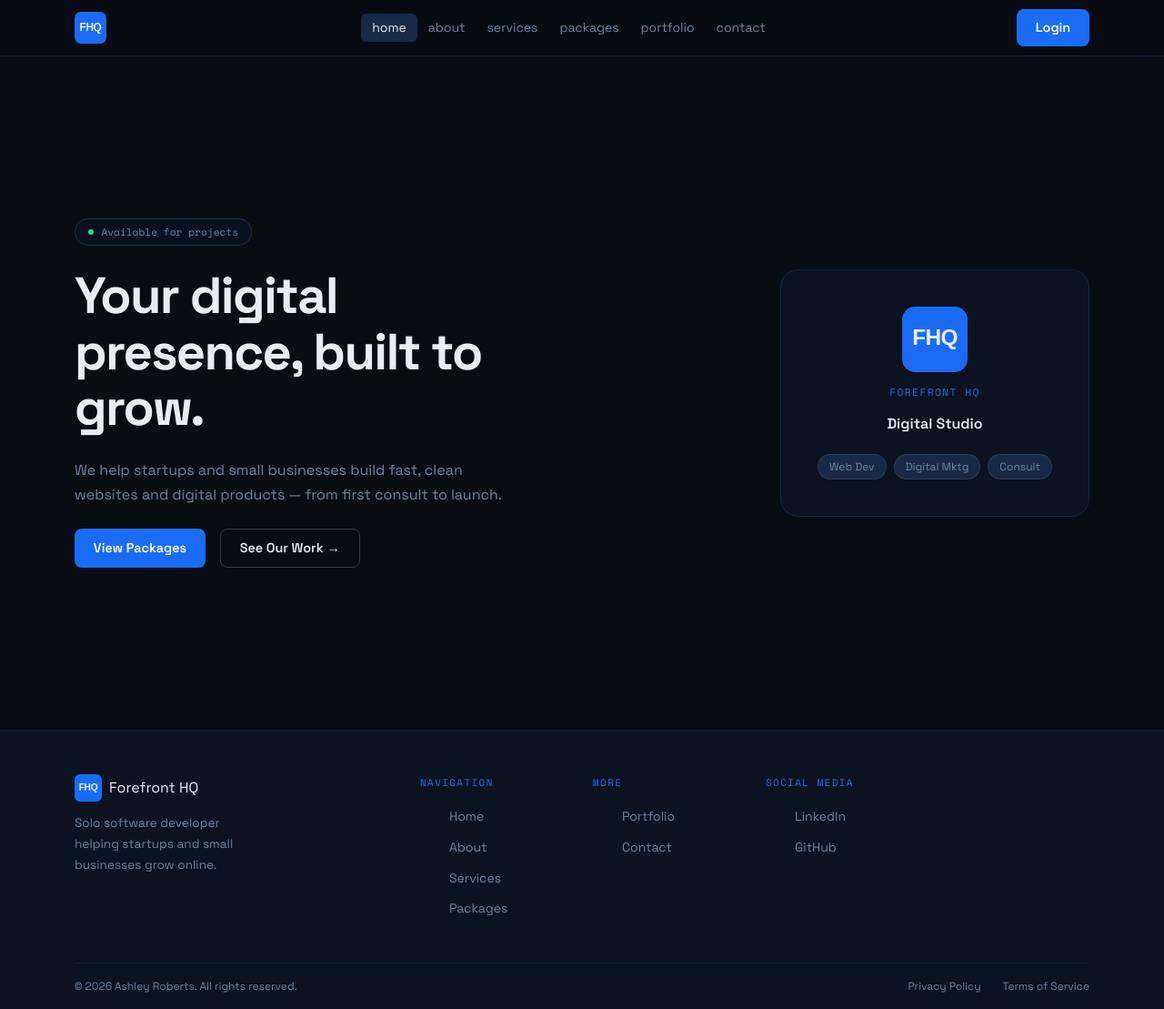
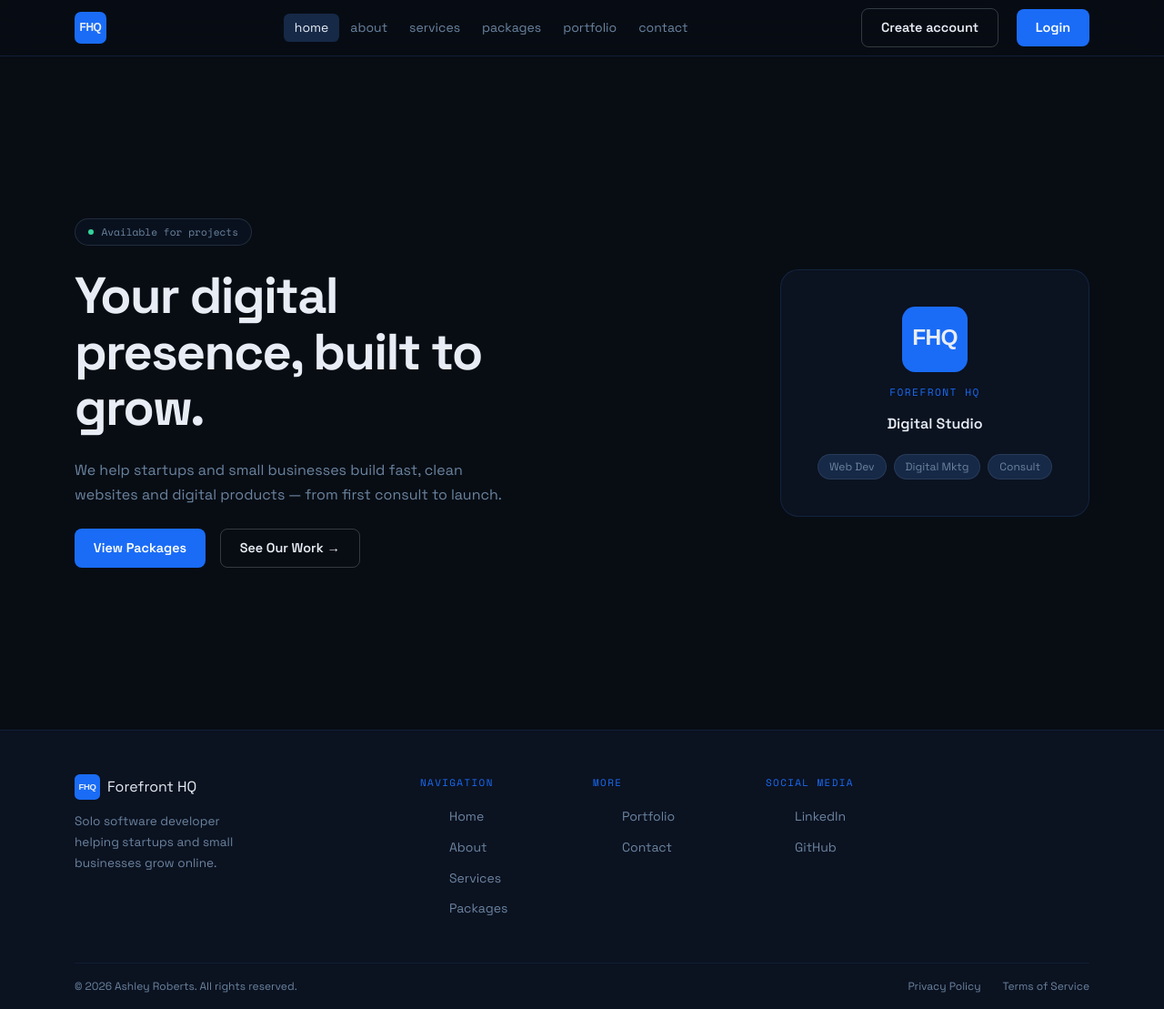
Before and after one commit to Ash-39284/WebHive, a Django app: page / in a window 1280 px wide. Shown: the whole page at 91% size. Run offline with Django 4.2, Linux system fonts and the light colour scheme.

Commit message:
Add create account button to navbar

```diff
--- a/static/css/style.css
+++ b/static/css/style.css
@@ -83,7 +83,7 @@ p { color: #6B84A0; line-height: 1.7; }
 .nav-link:hover { color: #E8EDF5 !important; }
 .nav-link.active { color: #E8EDF5 !important; background: #162947; }
 
-.nav-auth { display: flex; align-items: center; gap: 0.75rem; }
+.nav-auth { display: flex; align-items: center; gap: 1.25rem; }
 
 .navbar-toggler { border: none; background: transparent; padding: 4px; display: flex; flex-direction: column; gap: 5px; }
 .navbar-toggler:focus { box-shadow: none; }
--- a/templates/base.html
+++ b/templates/base.html
@@ -26,12 +26,10 @@
 <nav id="main-nav" class="navbar navbar-expand-md">
     <div class="container-xl">
 
-
         <!-- Logo -->
         <a href="{% url 'home' %}" class="navbar-brand">
             <img src="{% static 'images/ForefrrontHQ_Logo_FHQ.svg' %}" alt="Forefront HQ" height="35">
         </a>
-
 
         <!-- Burger -->
         <button class="navbar-toggler" type="button"
@@ -45,36 +43,35 @@
             <span class="burger-bar"></span>
         </button>
 
-        <!-- Links -->
+        <!-- Links + Auth -->
         <div class="collapse navbar-collapse" id="mobileMenu">
             <ul class="navbar-nav mx-auto">
-                <li class="nav-item"><a href="{% url 'home' %}" class="nav-link {% if request.resolver_match.url_name == 'home'      %}active{% endif %}">home</a></li>
-                <li class="nav-item"><a href="#" class="nav-link {% if request.resolver_match.url_name == 'about'     %}active{% endif %}">about</a></li>
-                <li class="nav-item"><a href="#" class="nav-link {% if request.resolver_match.url_name == 'services'  %}active{% endif %}">services</a></li>
-                <li class="nav-item"><a href="#" class="nav-link {% if request.resolver_match.url_name == 'packages'  %}active{% endif %}">packages</a></li>
-                <li class="nav-item"><a href="#" class="nav-link {% if request.resolver_match.url_name == 'portfolio' %}active{% endif %}">portfolio</a></li>
-                <li class="nav-item"><a href="#" class="nav-link {% if request.resolver_match.url_name == 'contact'   %}active{% endif %}">contact</a></li>
+                <li class="nav-item"><a href="{% url 'home' %}"  class="nav-link {% if request.resolver_match.url_name == 'home'      %}active{% endif %}">home</a></li>
+                <li class="nav-item"><a href="#"                 class="nav-link {% if request.resolver_match.url_name == 'about'     %}active{% endif %}">about</a></li>
+                <li class="nav-item"><a href="#"                 class="nav-link {% if request.resolver_match.url_name == 'services'  %}active{% endif %}">services</a></li>
+                <li class="nav-item"><a href="#"                 class="nav-link {% if request.resolver_match.url_name == 'packages'  %}active{% endif %}">packages</a></li>
+                <li class="nav-item"><a href="#"                 class="nav-link {% if request.resolver_match.url_name == 'portfolio' %}active{% endif %}">portfolio</a></li>
+                <li class="nav-item"><a href="#"                 class="nav-link {% if request.resolver_match.url_name == 'contact'   %}active{% endif %}">contact</a></li>
             </ul>
 
             <!-- Auth buttons -->
-
+            <div class="nav-auth">
                 {% if user.is_authenticated %}
                     <a href="/logout/" class="btn btn-outline">Log out</a>
                 {% else %}
-            <a href="/login/" class="btn btn-primary">Login</a>
+                    <a href="/register/" class="btn btn-outline">Create account</a>
+                    <a href="/login/"    class="btn btn-primary">Login</a>
                 {% endif %}
-
+            </div>
+        </div>
 
     </div>
 </nav>
-
-
 
 <!-- Main Content -->
 <main class="page-enter">
     {% block content %}{% endblock %}
 </main>
-
 
 <!-- Footer -->
 <footer id="main-footer">
@@ -84,8 +81,8 @@
             <!-- Brand -->
             <div class="col-12 col-md-4 footer-brand">
                 <div class="footer-logo">
-                    <a href="{% url 'home' %}" class="logo-brand logo-sm">
-                        <img src="{% static 'images/ForefrrontHQ_Logo_FHQ.svg' %}" alt="Forefront HQ" height="30">
+                    <a href="{% url 'home' %}">
+                        <img src="{% static 'images/ForefrrontHQ_Logo_FHQ.svg' %}" alt="Forefront HQ" height="28">
                     </a>
                      <span class="logo-text">Forefront HQ</span>
                 </div>
@@ -132,12 +129,13 @@
     </div>
 </footer>
 
-<!-- Bootstrap  -->
+<!-- Bootstrap -->
 <script src="https://cdn.jsdelivr.net/npm/bootstrap@5.3.3/dist/js/bootstrap.bundle.min.js"></script>
 
 <!-- script.js -->
 <script src="{% static 'js/script.js' %}"></script>
 
 {% block extra_scripts %}{% endblock %}
+
 </body>
 </html>
```
Also changed, not shown: 1 other file. Lines whose indentation alone changed are shown as unchanged.
